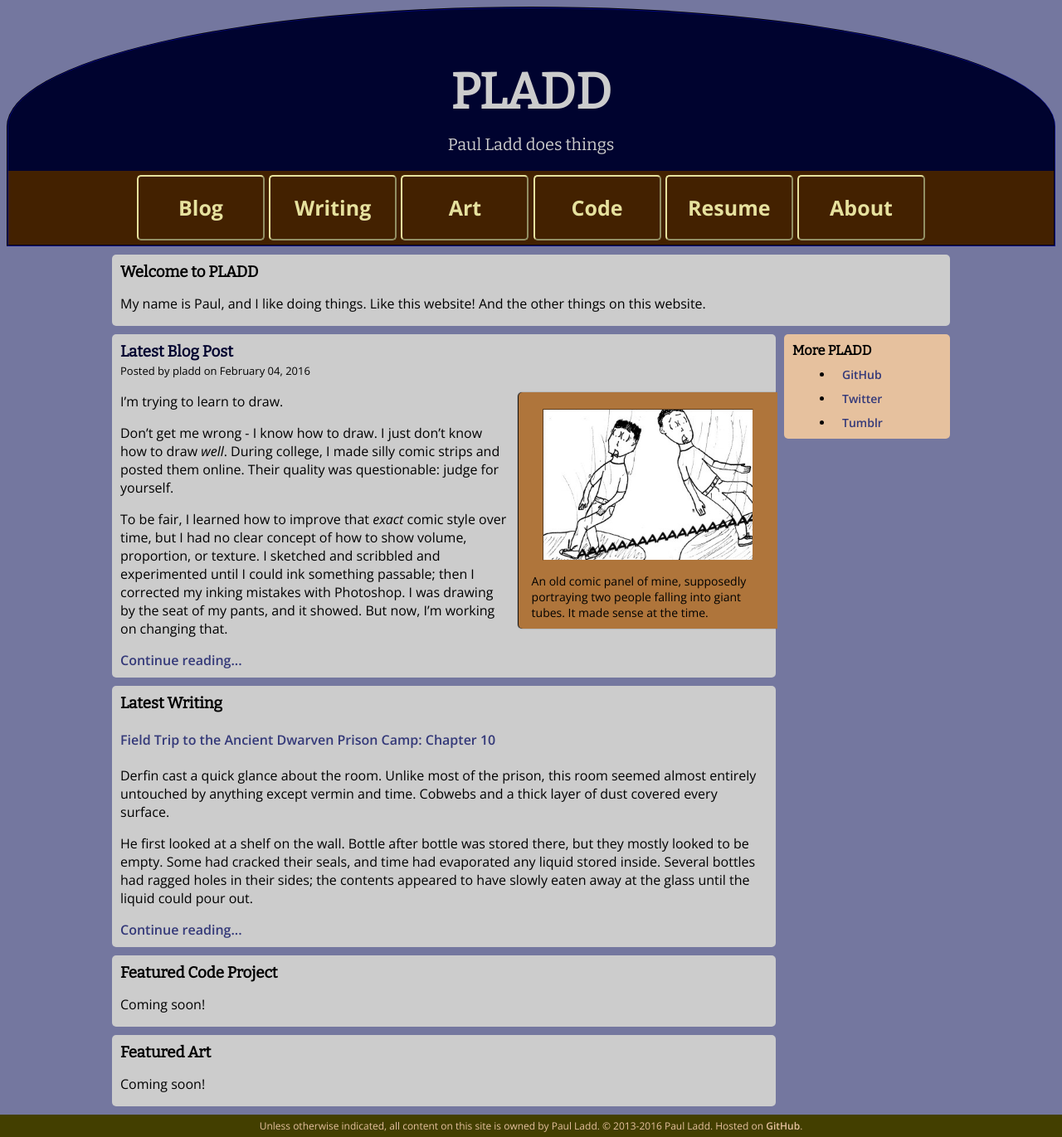
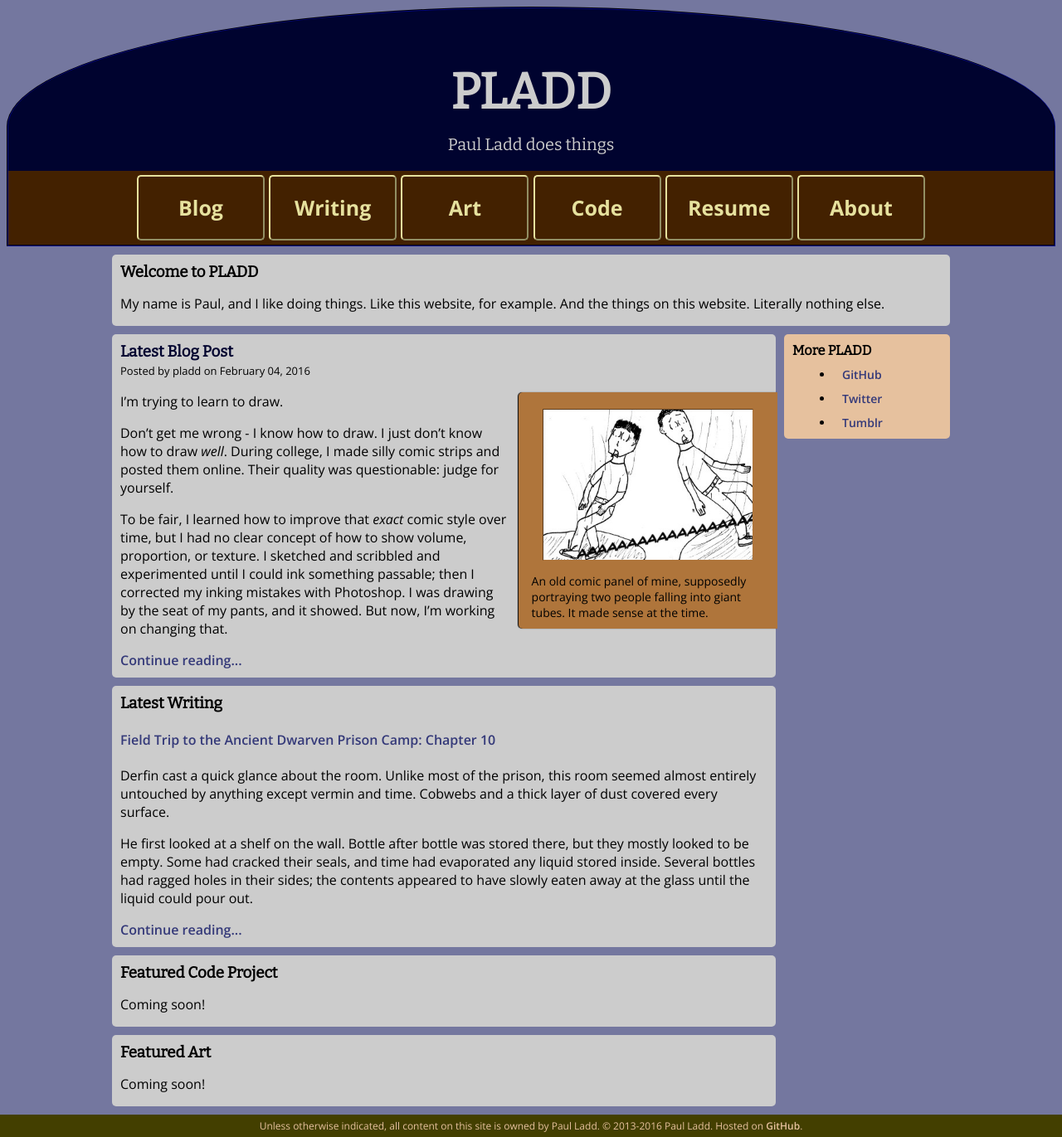
Before and after one commit to itspladd/personal-website-old, a Jekyll site: the page built from index.html, in a window 1280 px wide. Shown: the whole page at 83% size. Built offline with Jekyll 4.4.1, drawn with Linux system fonts in a browser that asks for light colours.

Commit message:
Minor text change

```diff
--- a/index.html
+++ b/index.html
@@ -6,7 +6,7 @@ title: "Paul Ladd Does Words, Art, and Code"
 <section class="fullscreen">
     <article>
         <h1>Welcome to PLADD</h1>
-        <p>My name is Paul, and I like doing things. Like this website! And the other things on this website.</p>
+        <p>My name is Paul, and I like doing things. Like this website, for example. And the things on this website. Literally nothing else.</p>
     </article>
 </section>
 
```
